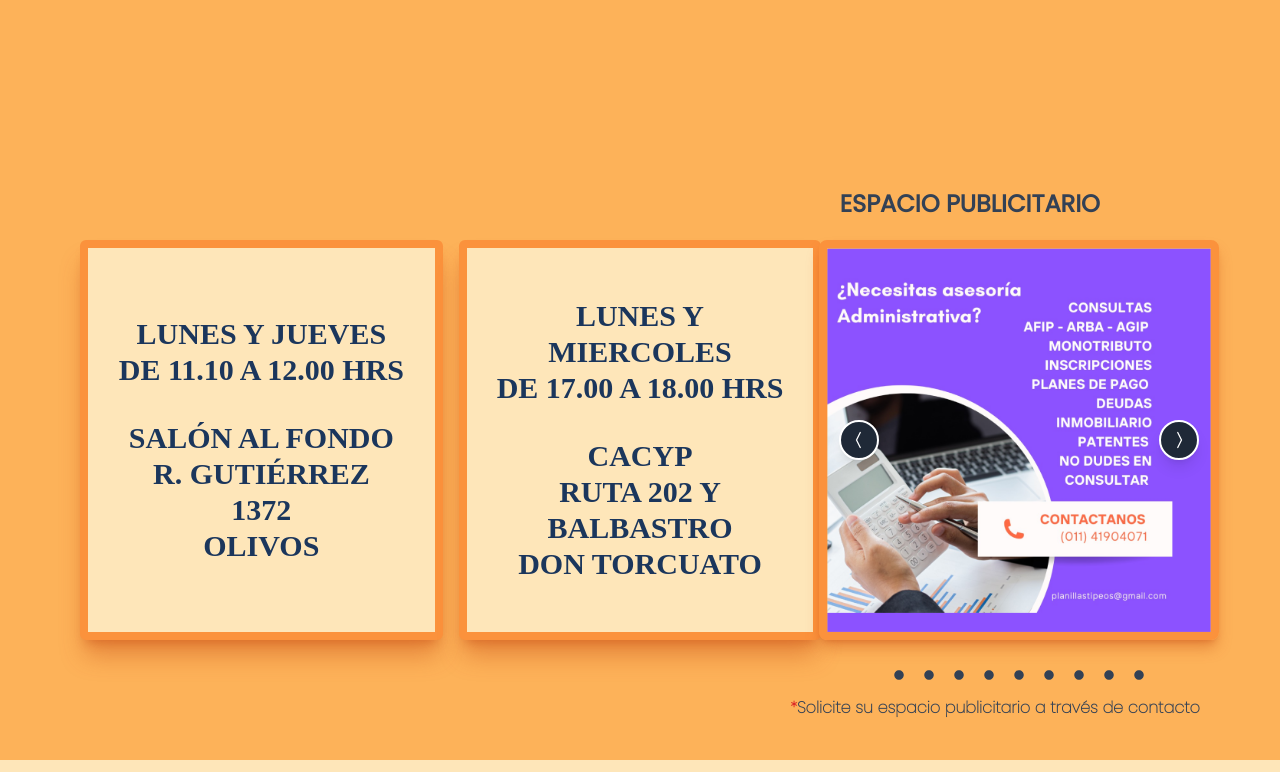
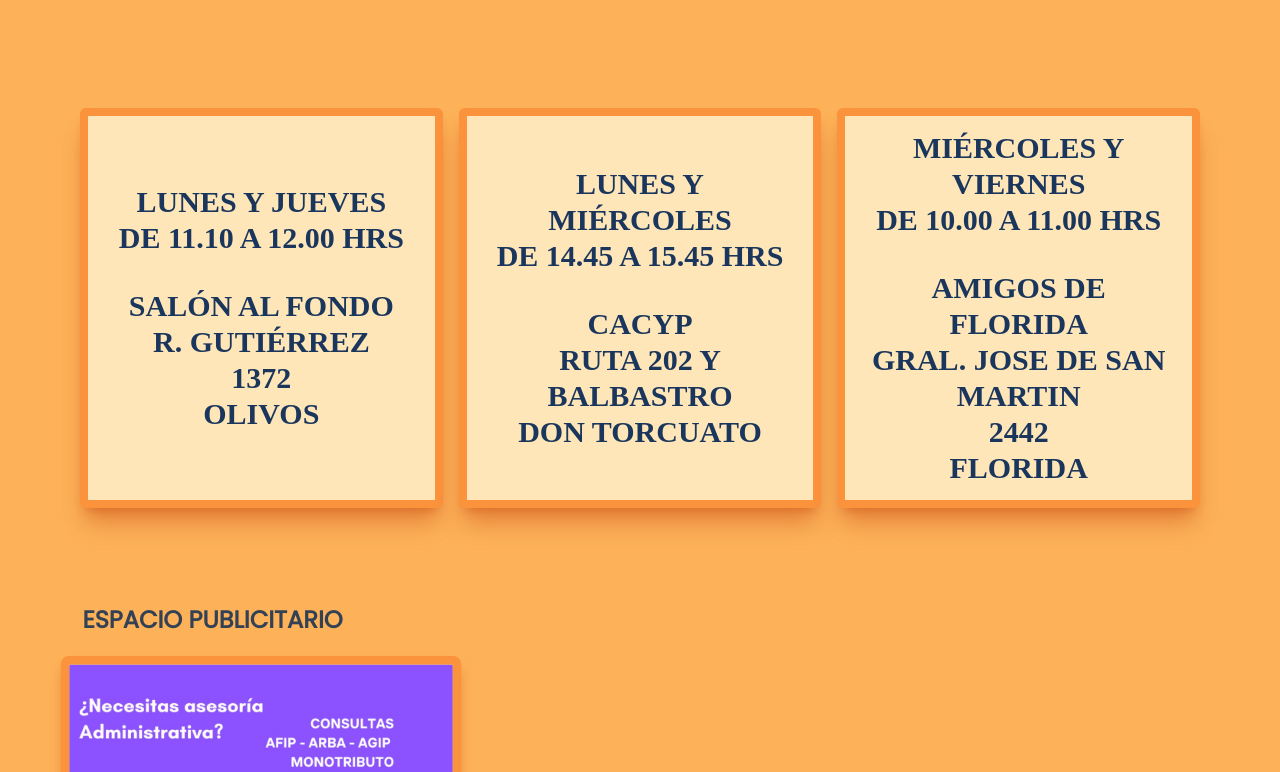
Before and after one commit to BirdieOA/metodo, a React (Vite) app: page / in a window 1280 px wide. Shown: the part 1468-2240 px from the top of the page. Built offline with nearby package versions, Linux system fonts and the light colour scheme.

Commit message:
mod flyer

```diff
--- a/src/component/Flyer.jsx
+++ b/src/component/Flyer.jsx
@@ -46,16 +46,32 @@ export default function Flyer() {
 				<div className='flex justify-center items-end col-span-3 lg:col-span-1'>
 					<div className='flex flex-col justify-center p-4 w-[350px] sm:w-[350px] lg:h-[400px] lg:w-[400px] text-2xl  rounded-md bg-[#FEE6B9] shadow-xl shadow-orange-700/40 border-8 border-orange-400 sm:text-3xl text-center  lg:col-span-1'>
 						<p className='text-[#1B365C] mx-2 font-libreBaskerville'>
-							LUNES Y MIERCOLES
+							LUNES Y MIÉRCOLES
 						</p>
 						<p className='text-[#1B365C] mb-8 font-libreBaskerville'>
 							{' '}
-							DE 17.00 A 18.00 HRS
+							DE 14.45 A 15.45 HRS
 						</p>
+
 						<p className='text-[#1B365C] font-libreBaskerville'>CACYP</p>
 						<p className='text-[#1B365C] font-libreBaskerville'>RUTA 202 Y</p>
 						<p className='text-[#1B365C] font-libreBaskerville'>BALBASTRO</p>
 						<p className='text-[#1B365C] font-libreBaskerville'>DON TORCUATO</p>
+					</div>
+				</div>
+								<div className='flex justify-center items-end col-span-3 lg:col-span-1'>
+					<div className='flex flex-col justify-center p-4 w-[350px] sm:w-[350px] lg:h-[400px] lg:w-[400px] text-2xl  rounded-md bg-[#FEE6B9] shadow-xl shadow-orange-700/40 border-8 border-orange-400 sm:text-3xl text-center  lg:col-span-1'>
+						<p className='text-[#1B365C] mx-3 font-libreBaskerville'>
+							MIÉRCOLES Y VIERNES
+						</p>
+						<p className='text-[#1B365C] mb-8 font-libreBaskerville'>
+
+							DE 10.00 A 11.00 HRS
+						</p>
+						<p className='text-[#1B365C] font-libreBaskerville'>AMIGOS DE FLORIDA</p>
+						<p className='text-[#1B365C] font-libreBaskerville'>GRAL. JOSE DE SAN MARTIN</p>
+						<p className='text-[#1B365C] font-libreBaskerville'>2442</p>
+						<p className='text-[#1B365C] font-libreBaskerville'>FLORIDA</p>
 					</div>
 				</div>
 				<div className='col-span-3 lg:col-span-1'>
@@ -68,7 +84,7 @@ export default function Flyer() {
 						<Publicidad />
 					</div>
 				</div>
-				<div className='lg:col-span-3 flex col-span-3 sm:justify-center text-center lg:justify-end text-slate-700 mt-10'>
+				<div className='lg:col-span-3 flex col-span-3 justify-center text-center text-slate-700 mt-10'>
 					<span className='text-red-600'>*</span> Solicite su espacio
 					publicitario a través de contacto
 				</div>
```
Also changed, not shown: public/cardMariela.svg, public/cardjuan.svg (deleted).
